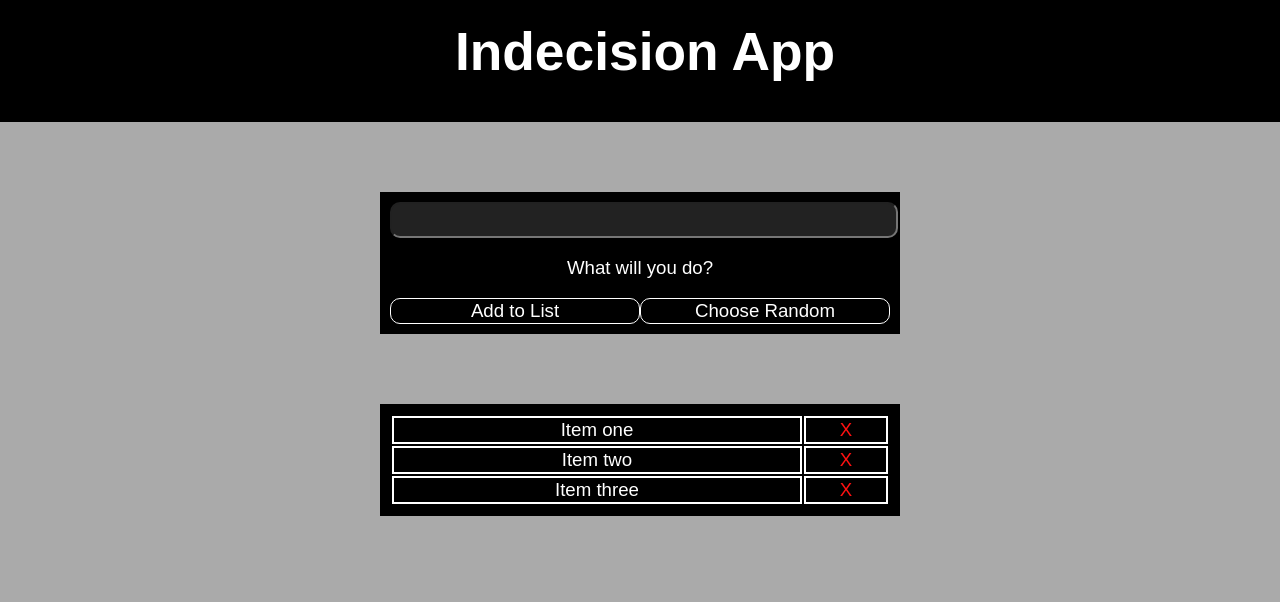
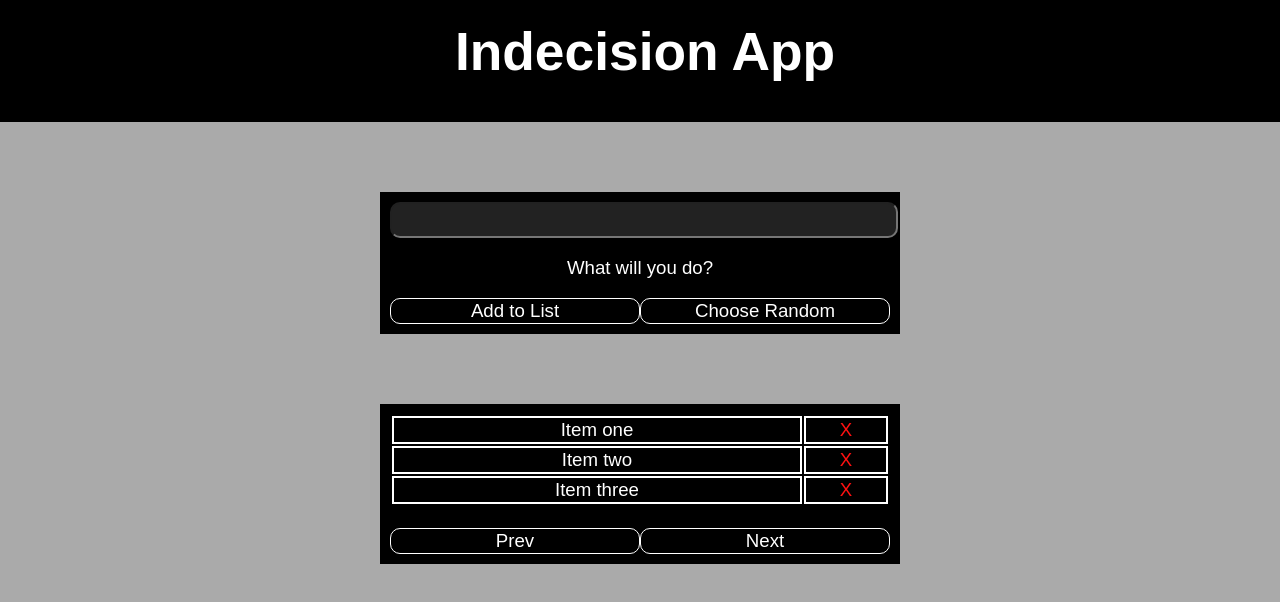
Before and after one commit to julioberina/indecision, a React (Create React App) app: page / in a window 1280 px wide. Shown: the top 602 px of the page. Built offline with nearby package versions, Linux system fonts and the light colour scheme.

Commit message:
Created TodoListPagination component

```diff
--- a/src/App.css
+++ b/src/App.css
@@ -72,3 +72,16 @@
   cursor: pointer;
   color: #FF1111;
 }
+
+.todo-list button {
+  background-color: Transparent;
+  background-repeat: no-repeat;
+  border: 1px solid white;
+  border-radius: 10px;
+  width: 50%;
+  cursor: pointer;
+  outline: none;
+  overflow: hidden;
+  color: white;
+  font-size: 14pt;
+}
--- a/src/App.js
+++ b/src/App.js
@@ -4,6 +4,7 @@ import { Component } from 'react';
 import './App.css';
 
 const state = {
+  index: 0, // current index for pagination
   list: ['Item one', 'Item two', 'Item three']
 }
 
@@ -41,6 +42,17 @@ class AddListItem extends Component {
         <p>What will you do?</p>
         <button onClick={this.addItem}>Add to List</button>
         <button onClick={this.randomItem}>Choose Random</button>
+      </div>
+    );
+  }
+}
+
+class TodoListPagination extends Component {
+  render() {
+    return (
+      <div>
+        <button>Prev</button>
+        <button>Next</button>
       </div>
     );
   }
@@ -85,6 +97,8 @@ class TodoList extends Component {
             }
           </tbody>
         </table>
+        <br />
+        <TodoListPagination />
       </div>
     );
   }
```
